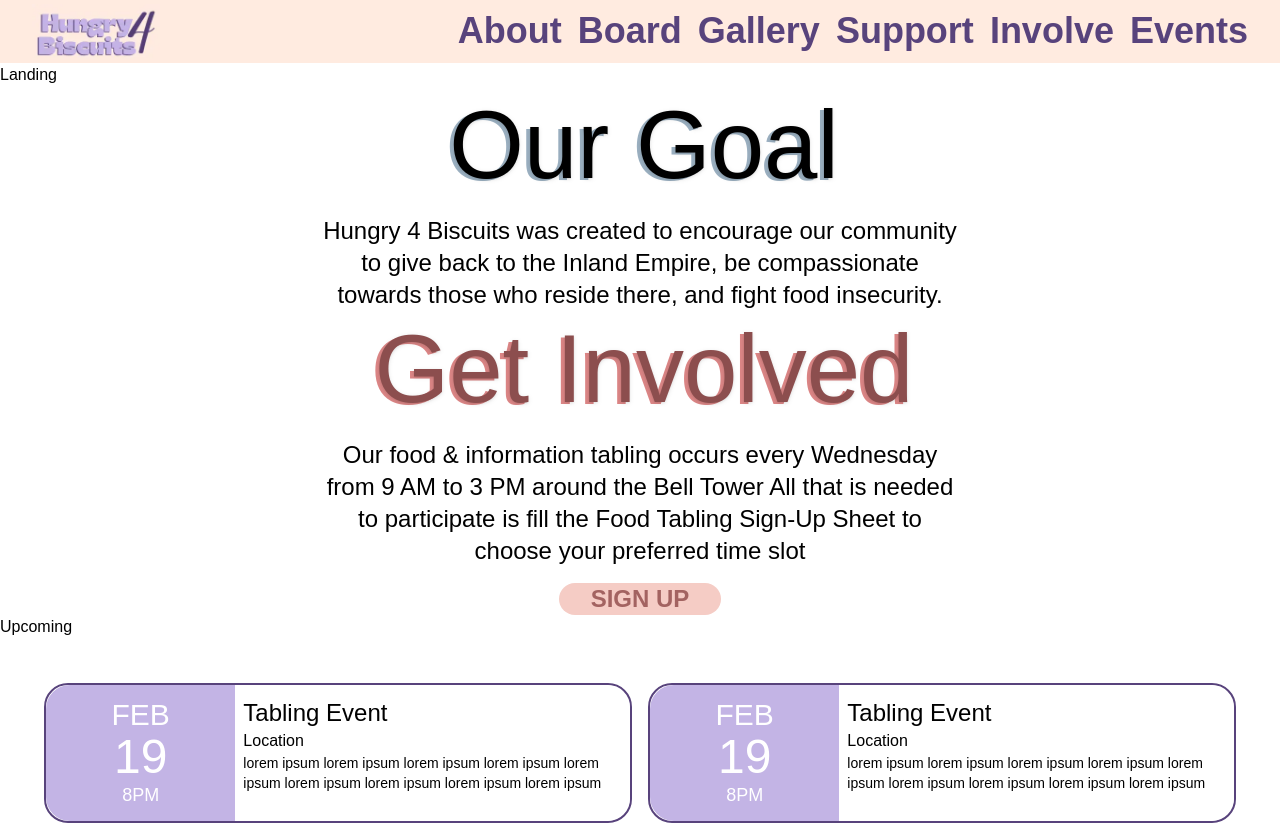
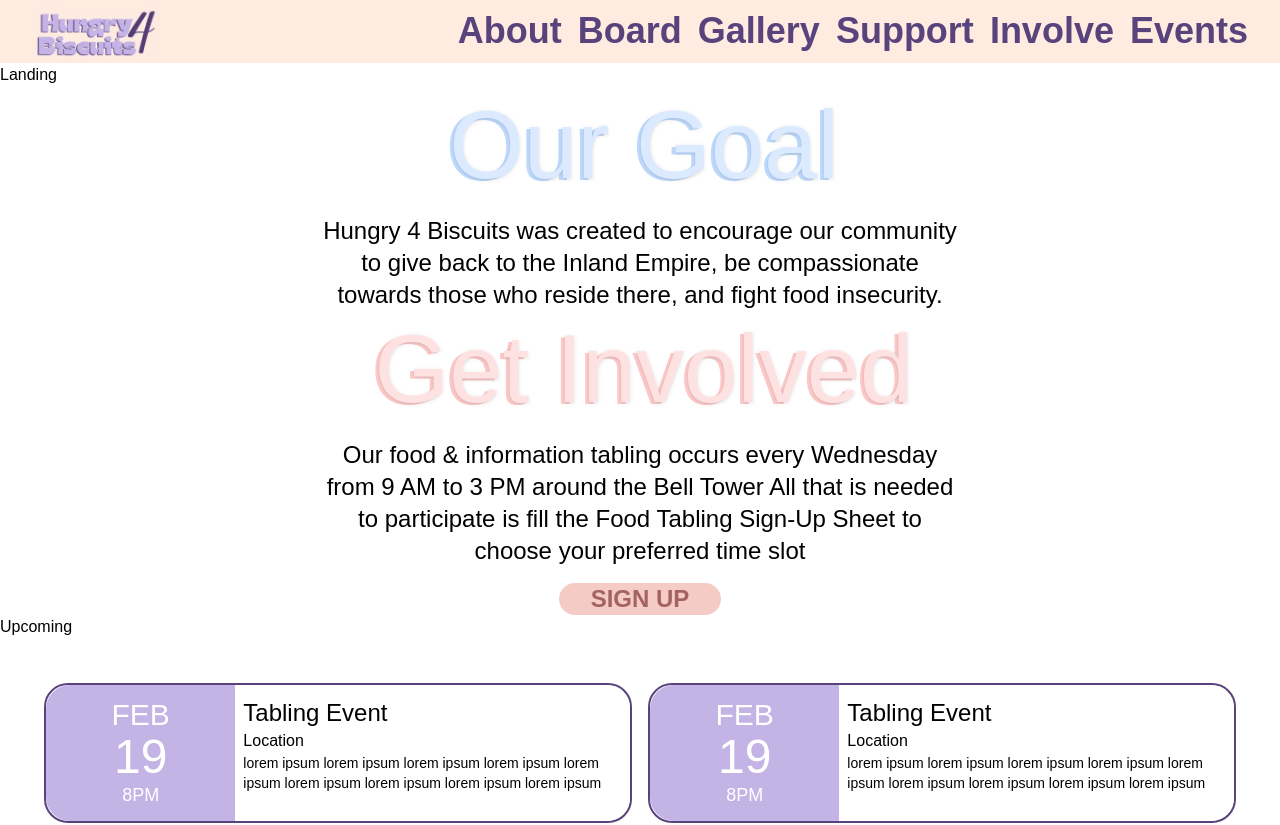
Before and after one commit to acm-ucr/h4b-website, a Next.js app: page / in a window 1280 px wide. Shown: the top 825 px of the page. Built offline with nearby package versions, Linux system fonts and the light colour scheme; a web font is replaced by a local one.

Commit message:
fixed changes

```diff
--- a/src/components/Title.jsx
+++ b/src/components/Title.jsx
@@ -1,4 +1,5 @@
 import { COOKIES, COLORS } from "@/data/Title";
+import Image from "next/image";
 
 const Title = ({ text, food, color }) => {
   let lightColor = "biscuits-gray-100";
@@ -11,20 +12,23 @@ const Title = ({ text, food, color }) => {
 
   return (
     <div className="inset-0 flex justify-center items-top p-3">
-      <div
-        className="absolute font-omc text-8xl mb-4"
-        style={{ color: lightColor }}
-      >
+      <div className={`absolute font-omc text-8xl mb-4 ${darkColor}`}>
         {text}
       </div>
       <div
-        className="relative font-omc text-8xl mb-2 drop-shadow left-1 bottom-0.5"
-        style={{ color: darkColor }}
+        className={`relative font-omc text-8xl mb-2 drop-shadow left-1 bottom-0.5 ${lightColor}`}
       >
         {text}
       </div>
       {food && COOKIES[food] && (
-        <img src={COOKIES[food]} alt={`${food} cookies`} className="ml-4" />
+        <div className="ml-4">
+          <Image
+            src={COOKIES[food]}
+            alt={`${food} cookies`}
+            width={100}
+            height={100}
+          />
+        </div>
       )}
     </div>
   );
--- a/src/data/Title.js
+++ b/src/data/Title.js
@@ -1,6 +1,6 @@
 import chipCookie from "@/images/chip.webp";
 import heartCookie from "@/images/heart.webp";
-import swirlCookie from "@images/heart.webp";
+import swirlCookie from "@/images/swirl.webp";
 
 export const COOKIES = {
   chip: chipCookie,
@@ -10,12 +10,12 @@ export const COOKIES = {
 
 export const COLORS = {
   red: {
-    light: "#DC8686",
-    dark: "#8C4E4E",
+    light: "text-red-100",
+    dark: "text-red-200",
   },
 
   blue: {
-    light: "#9BB0C1",
-    dark: "2C4755",
+    light: "text-blue-100",
+    dark: "text-blue-200",
   },
 };
```
